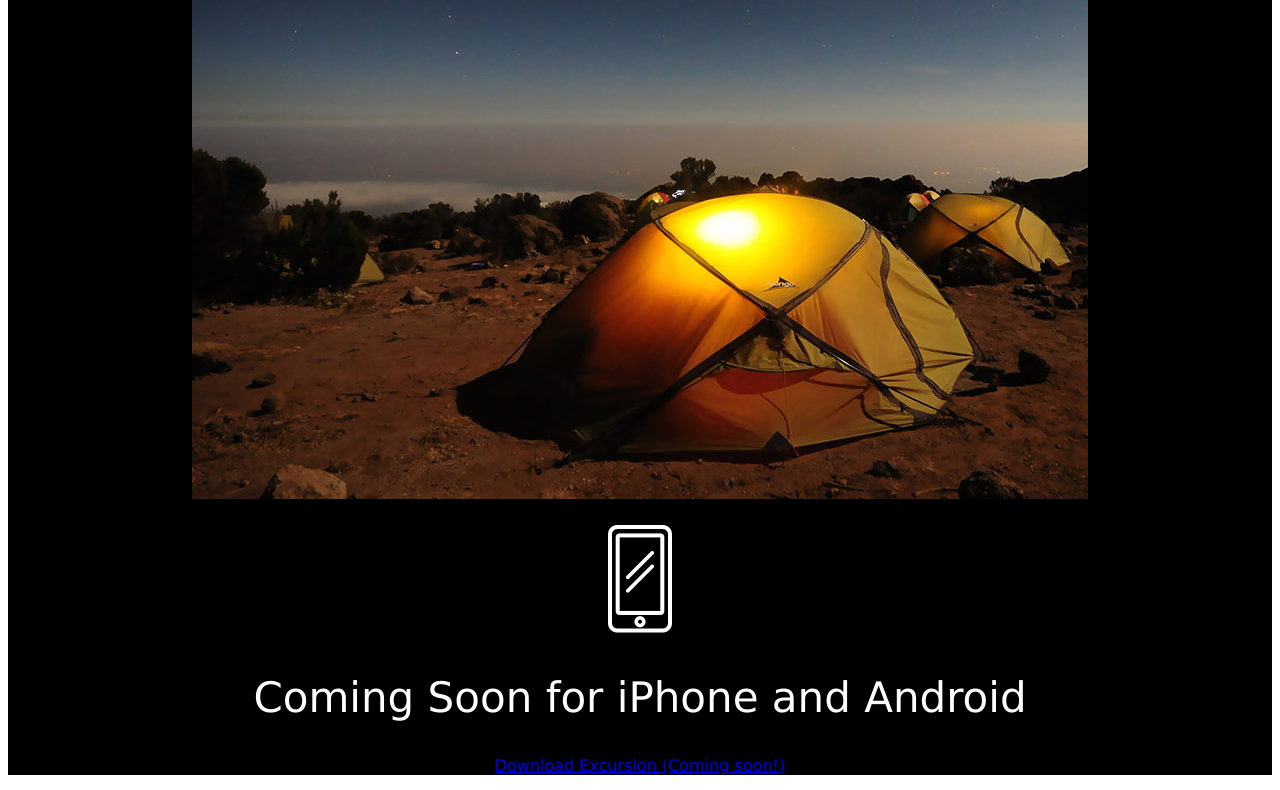
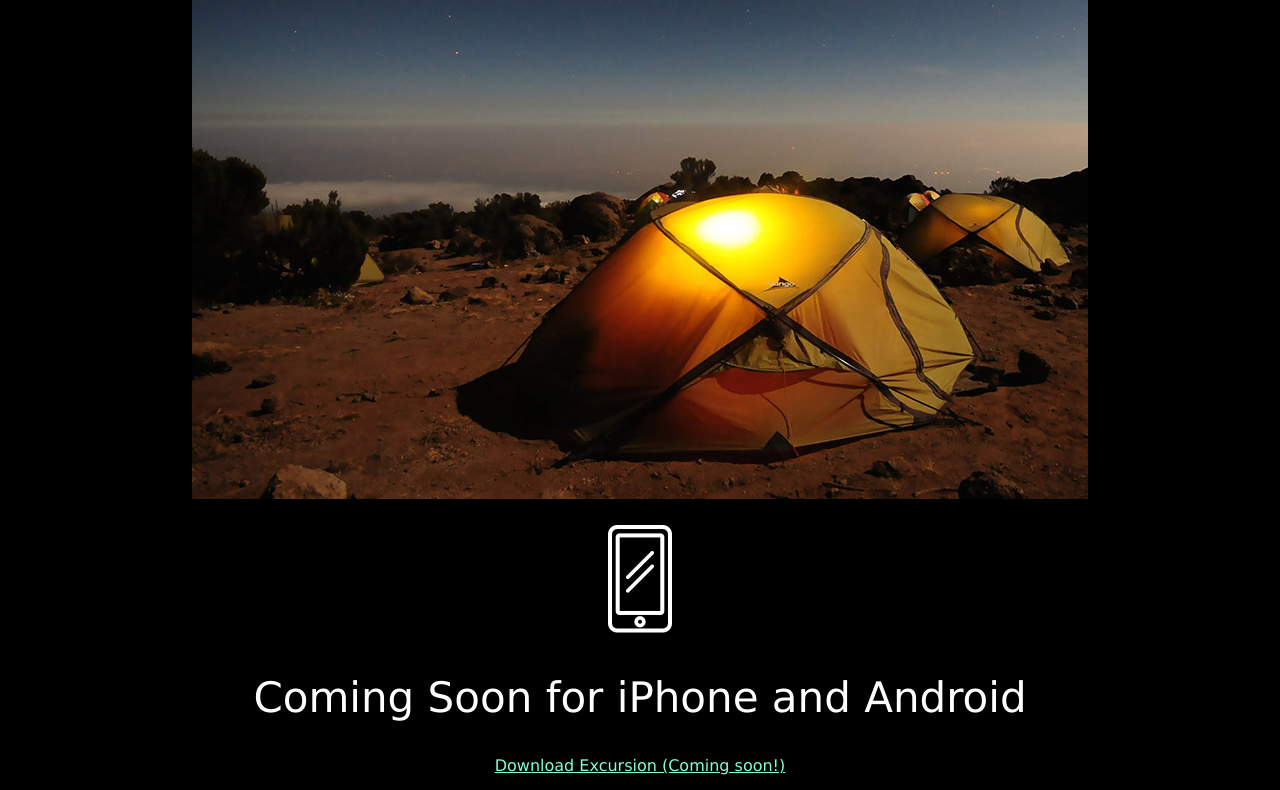
Before and after one commit to LaraCCS/excursion, a plain HTML site: page index.html in a window 1280 px wide. Shown: the part 512-1302 px from the top of the page. Drawn offline with Linux system fonts and the light colour scheme.

Commit message:
Final commit

```diff
--- a/index.html
+++ b/index.html
@@ -11,7 +11,7 @@
       <a href="#">Download Excursion (Coming soon!)</a>
     </header>
     <section>
-      <p><video src="./resources/videos/excursion.mp4" autoplay></video></p>
+      <p><video controls loop src="./resources/videos/excursion.mp4" type="video/mp4" autoplay></video></p>
       <h2>Your personal travel guide</h2>
       <p>Excursion remembers places you like, and recommends new points of interest around you.</p>
       <p><img src="./resources/images/camp.jpg" alt="camping"</p>
--- a/resources/css/style.css
+++ b/resources/css/style.css
@@ -1,10 +1,10 @@
-header, section {
+html {
+  font-family: Verdana, sans-serif;
   background-color: black;
-  text-align: center;
 }
 
-html {
-  font-family: Verdana, sans-serif;
+header, section {
+  text-align: center;
 }
 
 h1 {
@@ -28,3 +28,8 @@ footer {
   background-color: black;
   text-align: right;
 }
+
+a {
+  color: Aquamarine;
+  font-size: 16px;
+}
```
